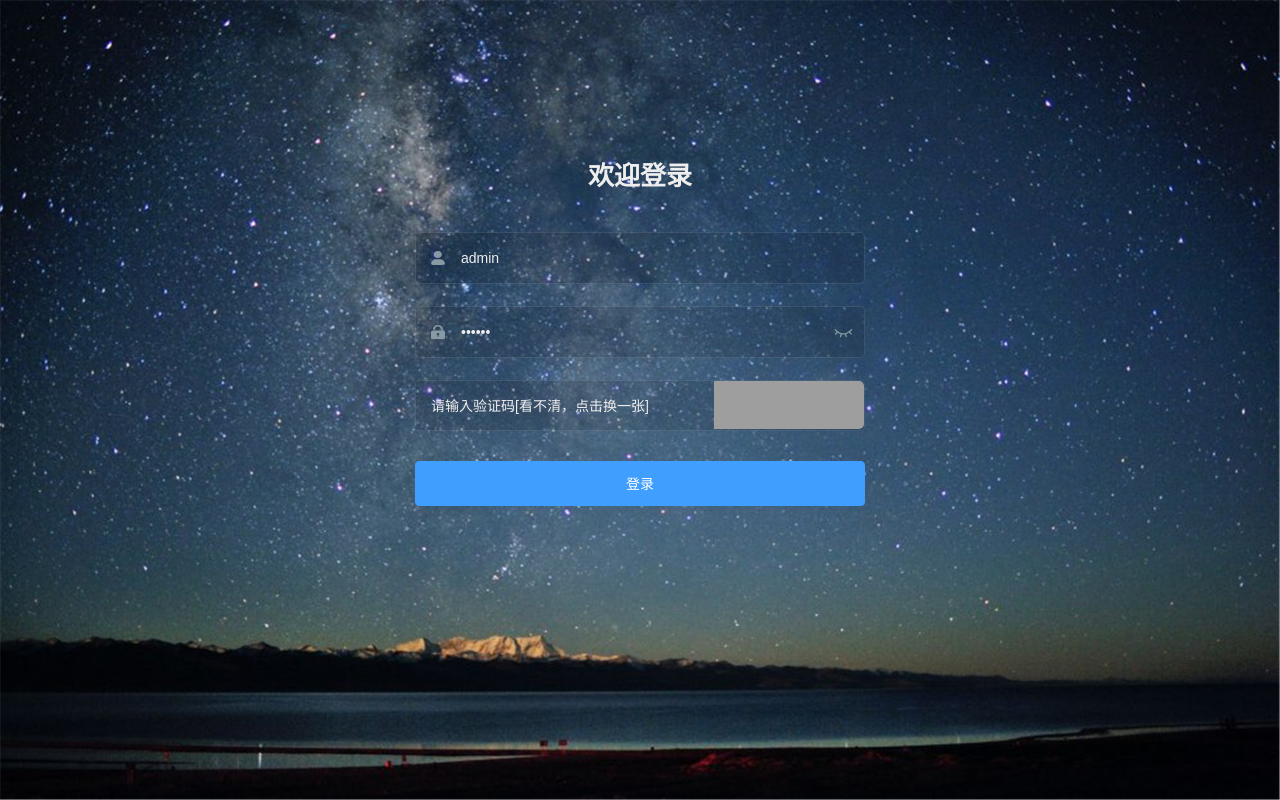
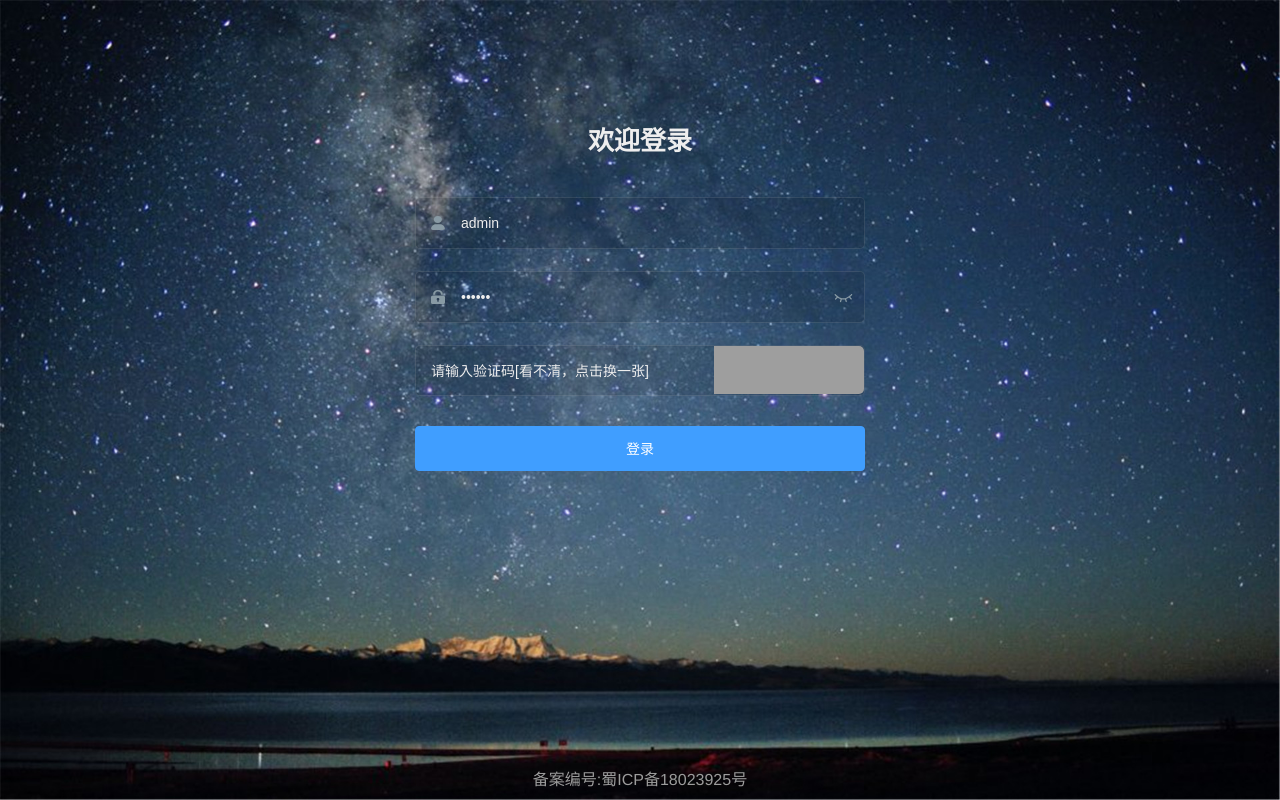
Before and after one commit to GGmemeda/vue-admin, a Vue app: page /#/login in a window 1280 px wide. Built offline with nearby package versions, Linux system fonts and the light colour scheme; grey boxes are pictures that could not be loaded; a small style sheet from the web is missing.

Commit message:
加上备案号

```diff
--- a/src/views/login/index.vue
+++ b/src/views/login/index.vue
@@ -41,6 +41,8 @@
         {{ constwordslogin.logIn }}
       </el-button>
     </el-form>
+    <div class="bei-an">
+      <a href="http://www.beian.miit.gov.cn">备案编号:蜀ICP备18023925号</a></div>
   </div>
 </template>
 
@@ -187,6 +189,17 @@
 
   /* reset element-ui css */
   .login-container {
+    .bei-an{
+      p{
+        margin:0;
+      }
+      background: transparent;
+      color: #9c9c9c;
+      text-align: center;
+      position: absolute;
+      bottom: 10px;
+      width: 100%;
+    }
     .el-input {
       display: inline-block;
       height: 49px;
@@ -236,9 +249,9 @@
     }
     .logIn {
       width: 100%;
-      margin-bottom: 30px;
       height: 45px;
     }
+
   }
 </style>
 
@@ -257,9 +270,8 @@
       position: absolute;
       left: 0;
       right: 0;
-      width: 520px;
+      width: 450px;
       max-width: 100%;
-      padding: 35px 35px 15px 35px;
       margin: 120px auto;
     }
     .tips {
```
